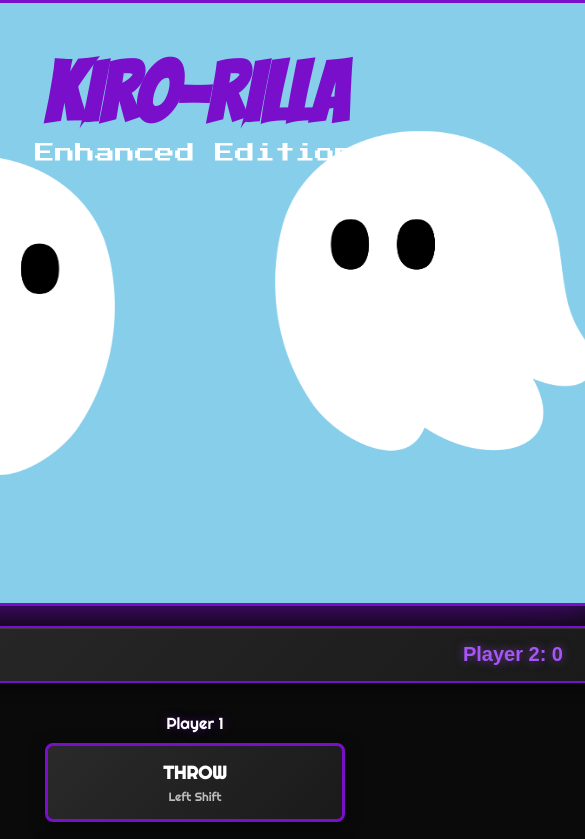
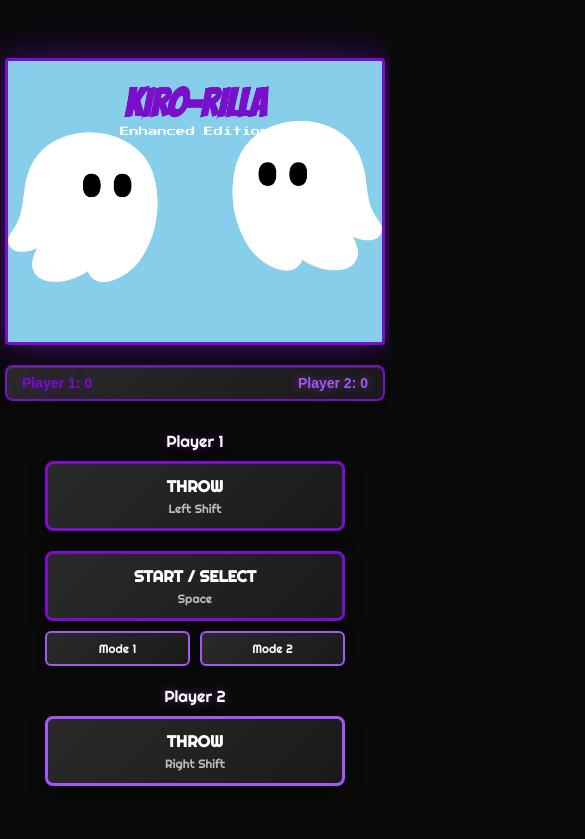
Before and after one commit to brian221/kiro-rilla, a website: page index.html in a window 390 px wide. Shown: the top 839 px of the page, 585 px wide, since content can reach past the window. Drawn offline with Linux system fonts and the light colour scheme.

Commit message:
fix rapid-fire scoring

```diff
--- a/game.js
+++ b/game.js
@@ -1861,25 +1861,25 @@ const startThemeMusic = () => {
 document.addEventListener('click', startThemeMusic, { once: false });
 document.addEventListener('keydown', startThemeMusic, { once: false });
 
-// Touch button event listeners
-document.getElementById('p1-throw-btn').addEventListener('click', (e) => {
+// Touch button event listeners - handle both click and touch events
+const handleP1Throw = (e) => {
     e.preventDefault();
     handleRapidFireInput(1);
-});
-
-document.getElementById('p2-throw-btn').addEventListener('click', (e) => {
+};
+
+const handleP2Throw = (e) => {
     e.preventDefault();
     handleRapidFireInput(2);
-});
-
-document.getElementById('space-btn').addEventListener('click', (e) => {
+};
+
+const handleSpaceBtn = (e) => {
     e.preventDefault();
     // Simulate space key press
     const spaceEvent = new KeyboardEvent('keydown', { code: 'Space' });
     document.dispatchEvent(spaceEvent);
-});
-
-document.getElementById('mode1-btn').addEventListener('click', (e) => {
+};
+
+const handleMode1 = (e) => {
     e.preventDefault();
     if (gameState === 'modeSelect') {
         playSelectSound();
@@ -1890,9 +1890,9 @@ document.getElementById('mode1-btn').addEventListener('click', (e) => {
         initializePlayers();
         gameState = 'start';
     }
-});
-
-document.getElementById('mode2-btn').addEventListener('click', (e) => {
+};
+
+const handleMode2 = (e) => {
     e.preventDefault();
     if (gameState === 'modeSelect') {
         playSelectSound();
@@ -1903,9 +1903,25 @@ document.getElementById('mode2-btn').addEventListener('click', (e) => {
         initializePlayers();
         gameState = 'start';
     }
-});
-
-// Prevent touch button text selection
+};
+
+// Add both click and touchend listeners for better mobile support
+document.getElementById('p1-throw-btn').addEventListener('click', handleP1Throw);
+document.getElementById('p1-throw-btn').addEventListener('touchend', handleP1Throw);
+
+document.getElementById('p2-throw-btn').addEventListener('click', handleP2Throw);
+document.getElementById('p2-throw-btn').addEventListener('touchend', handleP2Throw);
+
+document.getElementById('space-btn').addEventListener('click', handleSpaceBtn);
+document.getElementById('space-btn').addEventListener('touchend', handleSpaceBtn);
+
+document.getElementById('mode1-btn').addEventListener('click', handleMode1);
+document.getElementById('mode1-btn').addEventListener('touchend', handleMode1);
+
+document.getElementById('mode2-btn').addEventListener('click', handleMode2);
+document.getElementById('mode2-btn').addEventListener('touchend', handleMode2);
+
+// Prevent default touch behavior to avoid double-firing
 document.querySelectorAll('button').forEach(btn => {
     btn.addEventListener('touchstart', (e) => {
         e.preventDefault();
--- a/style.css
+++ b/style.css
@@ -20,6 +20,9 @@ body {
     flex-direction: column;
     align-items: center;
     gap: 20px;
+    width: 100%;
+    max-width: 800px;
+    padding: 0 10px;
 }
 
 #gameCanvas {
@@ -28,6 +31,10 @@ body {
     box-shadow: 0 0 30px rgba(121, 14, 203, 0.4), 0 0 60px rgba(121, 14, 203, 0.2);
     border-radius: 4px;
     transition: box-shadow 0.3s ease;
+    width: 100%;
+    max-width: 800px;
+    height: auto;
+    display: block;
 }
 
 #gameCanvas:hover {
@@ -37,7 +44,8 @@ body {
 #score-display {
     display: flex;
     justify-content: space-between;
-    width: 800px;
+    width: 100%;
+    max-width: 800px;
     padding: 15px 30px;
     background: linear-gradient(135deg, #2a2a2a 0%, #1a1a1a 100%);
     border: 2px solid #790ECB;
@@ -78,7 +86,8 @@ body {
     display: flex;
     justify-content: space-between;
     align-items: flex-start;
-    width: 800px;
+    width: 100%;
+    max-width: 800px;
     gap: 20px;
     margin-top: 10px;
 }
@@ -227,8 +236,11 @@ body {
 
 /* Mobile responsiveness */
 @media (max-width: 850px) {
+    .game-container {
+        padding: 0 5px;
+    }
+
     #touch-controls {
-        width: 100%;
         flex-direction: column;
         align-items: center;
     }
@@ -242,4 +254,26 @@ body {
         width: 100%;
         max-width: 300px;
     }
+
+    #score-display {
+        font-size: 16px;
+        padding: 10px 20px;
+    }
 }
+
+@media (max-width: 600px) {
+    #score-display {
+        font-size: 14px;
+        padding: 8px 15px;
+    }
+
+    .throw-btn, .action-btn {
+        padding: 12px 20px;
+        font-size: 16px;
+    }
+
+    .mode-btn {
+        padding: 8px 12px;
+        font-size: 12px;
+    }
+}
```
